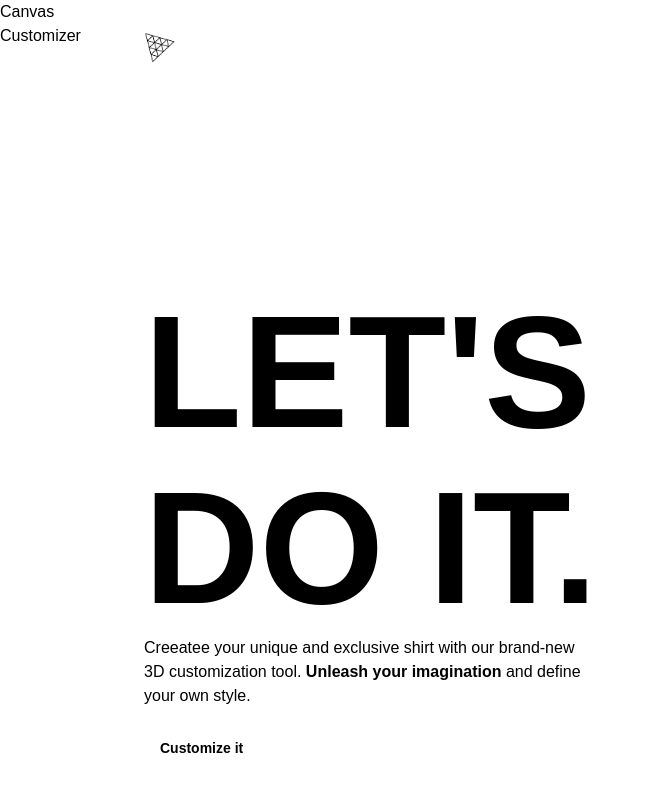
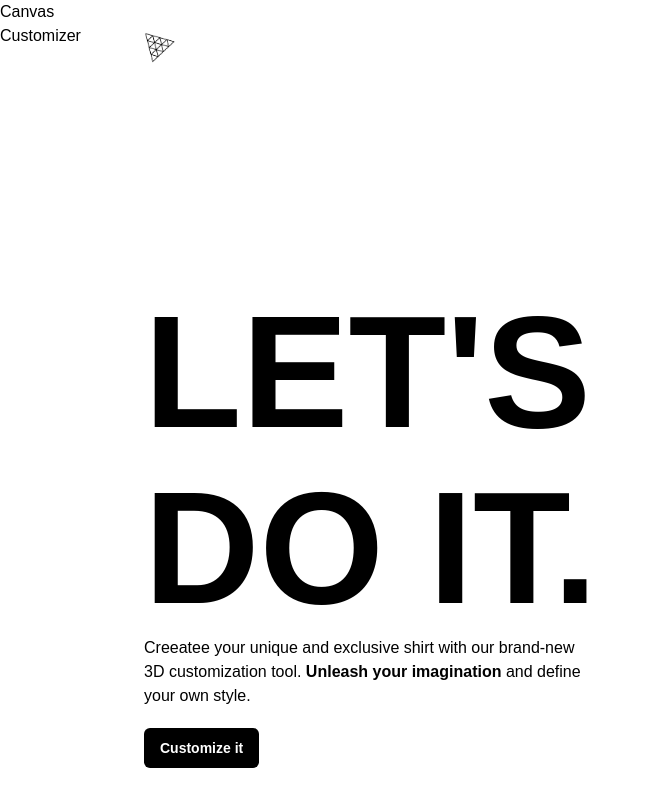
Before and after one commit to MatthewsRicky/threejs-tshirts, a React (Vite) app in the folder client/: page / in a window 1280 px wide. Shown: the whole page, without its empty margins (0-650 px from the left). Built offline with nearby package versions, Linux system fonts and the light colour scheme; a web font is replaced by a local one.

Commit message:
Update CustomButton.jsx

```diff
--- a/client/src/components/CustomButton.jsx
+++ b/client/src/components/CustomButton.jsx
@@ -1,8 +1,20 @@
 import React from "react";
 
 const CustomButton = ({ type, title, handleClick, customStyles }) => {
+	const generateStyle = (type) => {
+		if (type === "filled") {
+			return {
+				backgroundColor: "#000",
+				color: "#fff",
+			};
+		}
+	};
+
 	return (
-		<button className={`px-2 py-1.5 flex-1 rounded-md ${customStyles}`}>
+		<button
+			className={`px-2 py-1.5 flex-1 rounded-md ${customStyles}`}
+			style={generateStyle(type)}
+		>
 			{title}
 		</button>
 	);
```
